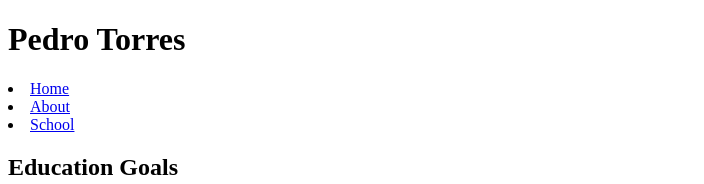
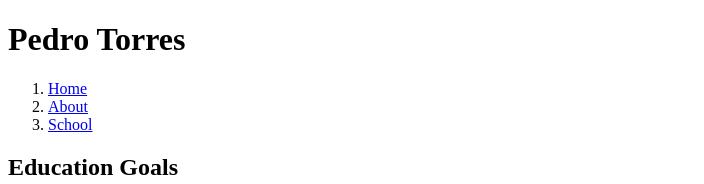
Before and after one commit to Zipziggy/2022-Cis-162, a plain HTML site: page about.html in a window 1280 px wide. Shown: the top 184 px of the page, without its empty margins (0-704 px from the left). Drawn offline with Linux system fonts and the light colour scheme.

Commit message:
Update about.html

```diff
--- a/about.html
+++ b/about.html
@@ -9,9 +9,11 @@
 
     <h1>Pedro Torres</h1>
     <nav>
+        <ol>
         <li> <a href="index.html">Home</a></li>
         <li> <a href="about.html">About</a></li>
-        <li> <a href="school.html">School</a></li>
+        <li> <a href="#.html">School</a></li>
+        </ol>
     </nav>
     <h2>Education Goals</h2>
     <p>
```
